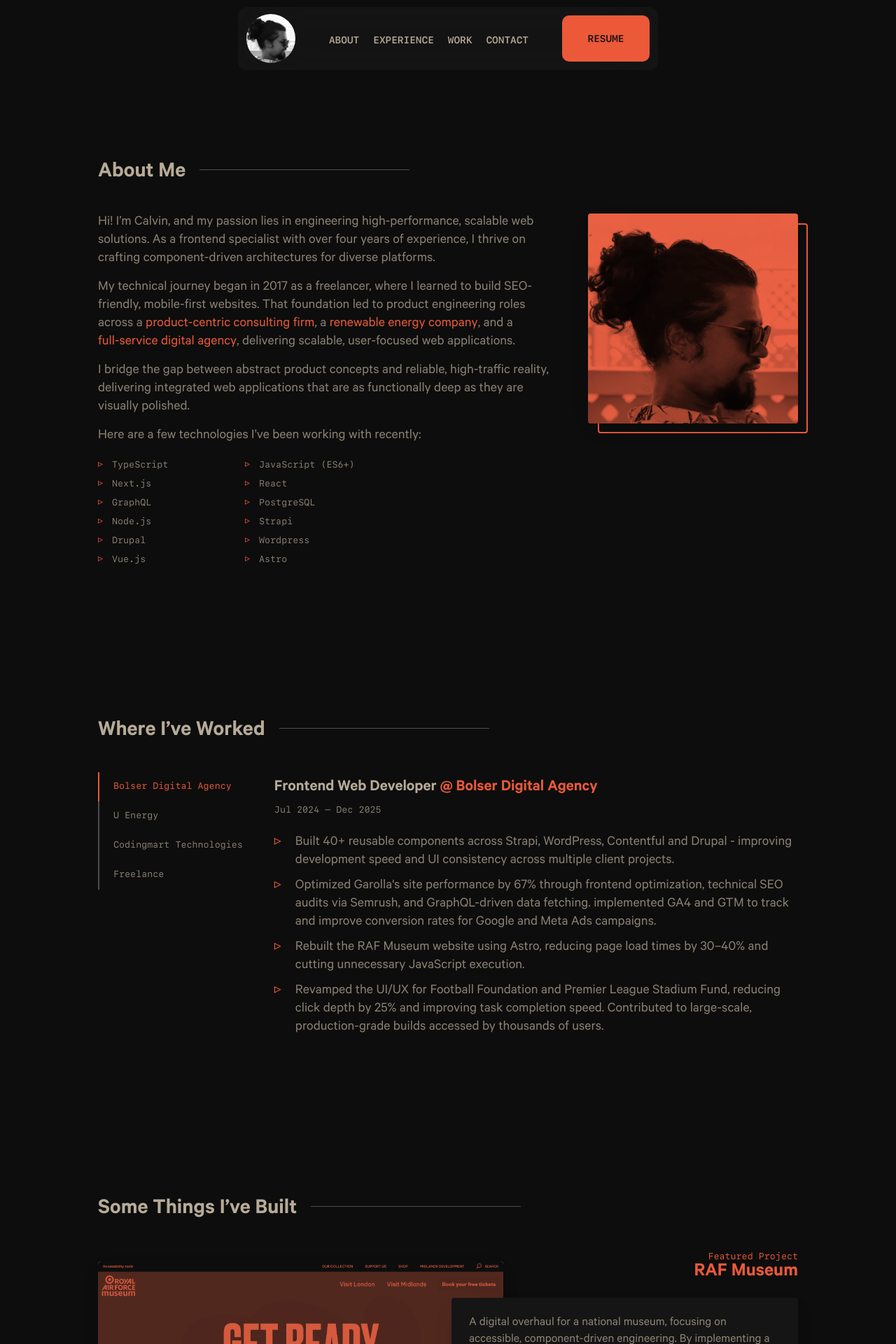
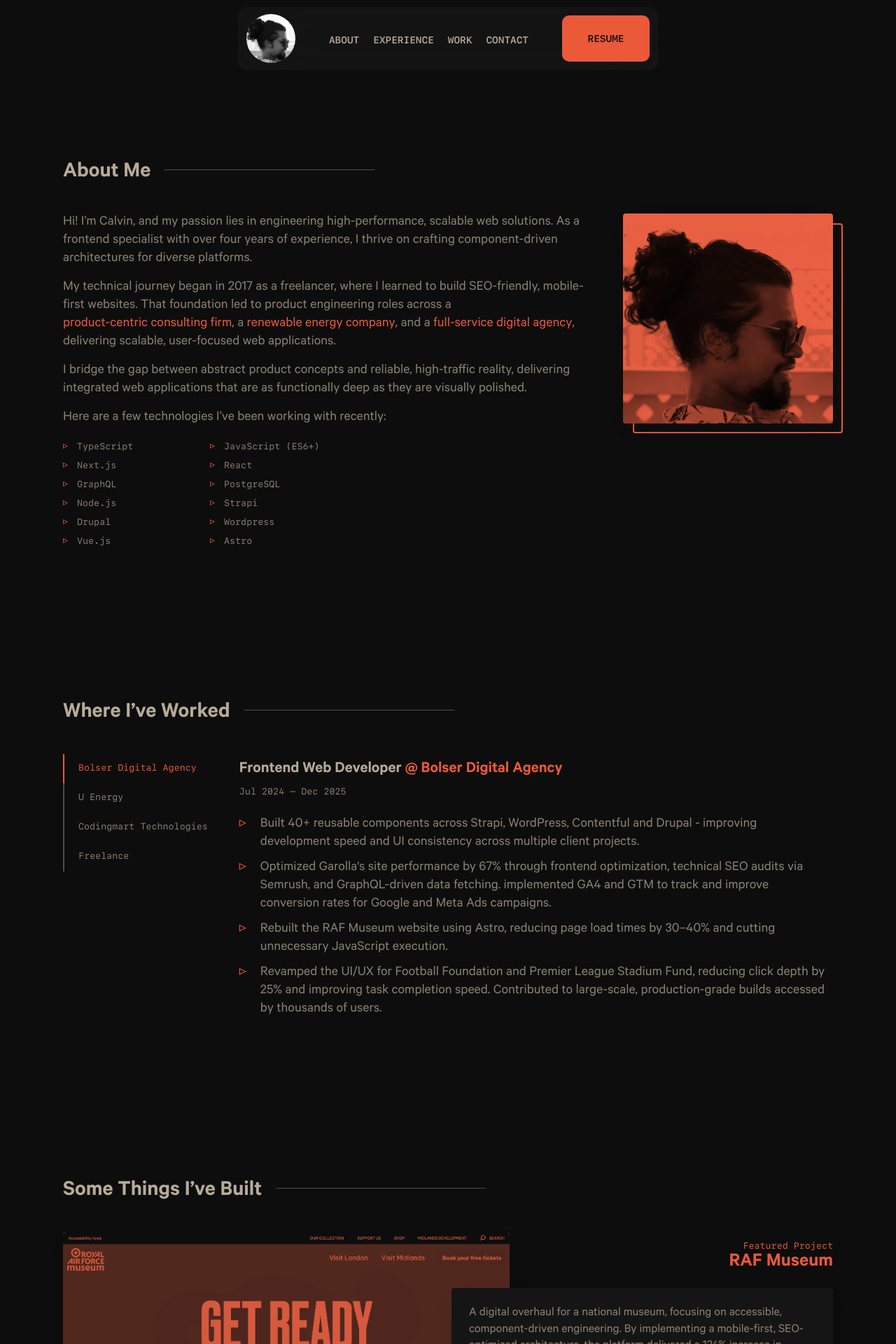
Before and after one commit to calvingomes/cal-portfolio, a Next.js app: page / in a window 1280 px wide. Shown: the part 680-2600 px from the top of the page at 70% size. Built offline with nearby package versions, Linux system fonts and the light colour scheme.

Commit message:
styling updates

```diff
--- a/src/components/About/About.module.css
+++ b/src/components/About/About.module.css
@@ -1,5 +1,5 @@
 .aboutSection {
-  max-width: 1000px;
+  max-width: 1100px;
 }
 
 .inner {
--- a/src/components/Jobs/Jobs.module.css
+++ b/src/components/Jobs/Jobs.module.css
@@ -1,5 +1,5 @@
 .jobsSection {
-  max-width: 1000px;
+  max-width: 1100px;
 }
 
 .inner {
@@ -35,6 +35,7 @@
     padding-left: 50px;
     margin-left: -50px;
     margin-bottom: 30px;
+    scrollbar-width: none;
   }
 }
 
@@ -43,6 +44,7 @@
     width: calc(100% + 50px);
     padding-left: 25px;
     margin-left: -25px;
+    scrollbar-width: none;
   }
 }
 
@@ -59,6 +61,7 @@
   font-size: var(--fz-xs);
   white-space: nowrap;
   text-align: left;
+  -webkit-tap-highlight-color: transparent;
   transition: var(--transition);
 }
 
--- a/src/components/Navbar/MobileNavbar/MobileNavbar.module.css
+++ b/src/components/Navbar/MobileNavbar/MobileNavbar.module.css
@@ -105,7 +105,7 @@
     background: none;
     outline: 0;
     border: 0;
-    color: white;
+    color: var(--text-secondary);
     -webkit-tap-highlight-color: transparent;
   }
 }
--- a/src/components/Projects/Projects.module.css
+++ b/src/components/Projects/Projects.module.css
@@ -4,7 +4,7 @@
   align-items: center;
   margin: 0 auto;
   padding: 100px 0;
-  max-width: 1000px;
+  max-width: 1100px;
 }
 
 @media (max-width: 768px) {
--- a/src/styles/base.css
+++ b/src/styles/base.css
@@ -114,7 +114,7 @@
 section {
   margin: 0 auto;
   padding: 100px 0;
-  max-width: 1000px;
+  max-width: 1100px;
 }
 
 @media (max-width: 768px) {
```
